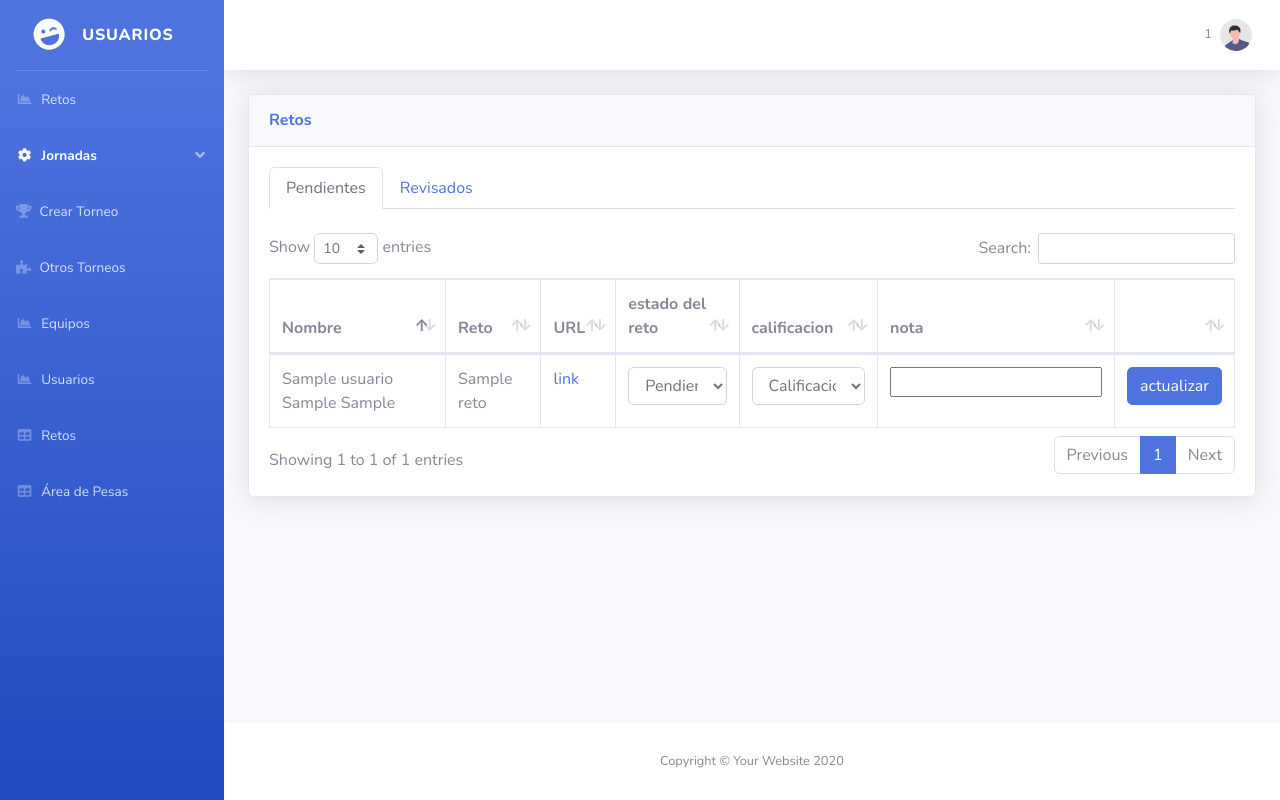
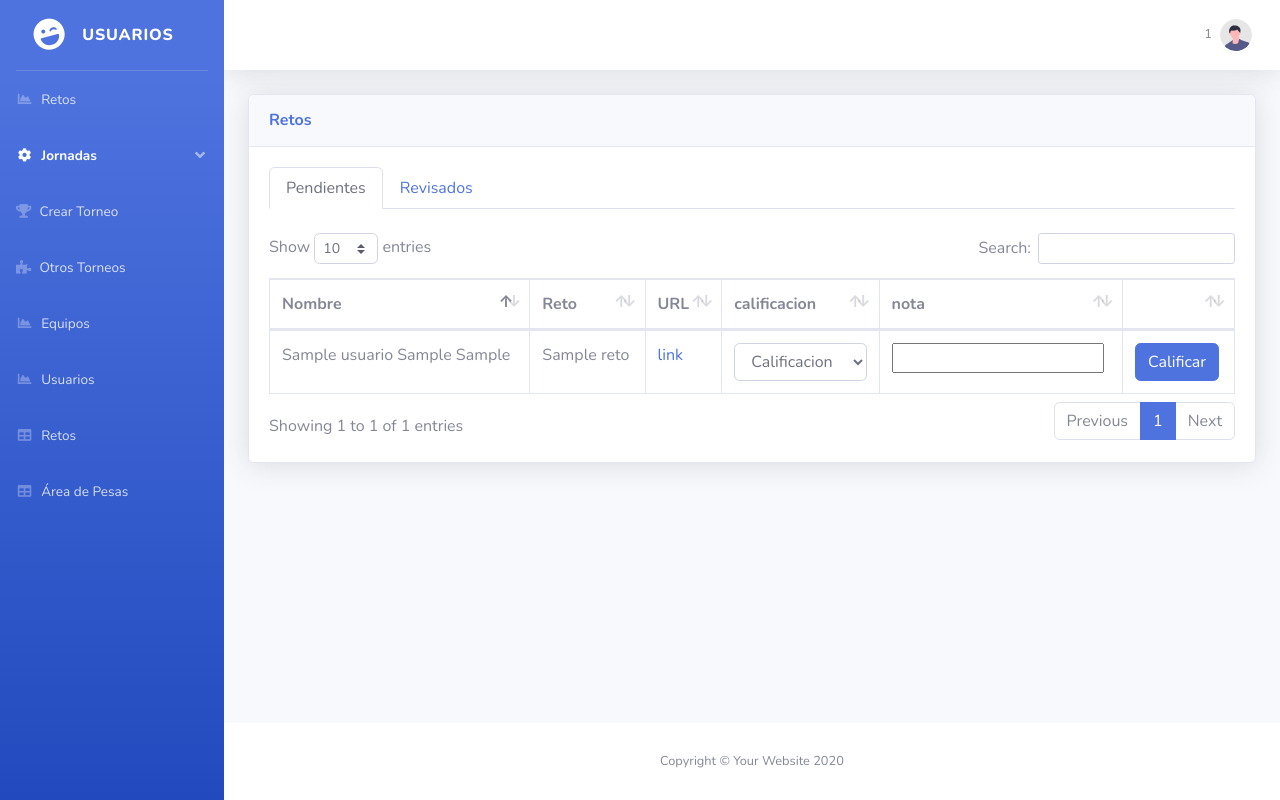
Before and after one commit to Salvadord21/deportes, a PHP site: page /admin/retos.php in a window 1280 px wide. Run offline with PHP 8.4, Linux system fonts and the light colour scheme; the visitor is signed in with stand-in values (Sample User, id 1); tables that the repository leaves empty or names only in its code hold one stand-in row (values such as "Sample post").

Commit message:
retos y admin

```diff
--- a/admin/imc/calificar_reto.php
+++ b/admin/imc/calificar_reto.php
@@ -8,9 +8,7 @@ include '../../php/conexion.php';
 $id=$_POST['actualizar'];
 $notas = $_POST['notas'];
 $disciplina = $_POST['diciplinas'];
-for ($i = 0; $i < count($disciplina); $i ++){
-    $estado = $disciplina[$i];
-}
+
 $disciplina2 = $_POST['diciplinas2'];
 for ($i = 0; $i < count($disciplina2); $i ++){
     $calificacion = $disciplina2[$i];
@@ -18,7 +16,7 @@ for ($i = 0; $i < count($disciplina2); $i ++){
 
 
 
-$insert = "UPDATE retos_subidos SET  calificacion= '$calificacion',nota= '$notas',fecha_revisado= NOW(), estado= '$estado' WHERE id = '$id'";
+$insert = "UPDATE retos_subidos SET  calificacion= '$calificacion',nota= '$notas',fecha_revisado= NOW(), estado= 1 WHERE id = '$id'";
 
 $resultado = mysqli_query($conexion, $insert);
 if ($resultado) {
--- a/admin/retos.php
+++ b/admin/retos.php
@@ -35,7 +35,6 @@ include '../php/conexion.php';
                                     <th>Nombre</th>
                                     <th>Reto</th>
                                     <th>URL</th>
-                                    <th>estado del reto</th>
                                     <th>calificacion</th>
                                     <th>nota</th>
                                     <th></th>
@@ -59,10 +58,6 @@ include '../php/conexion.php';
                                             <td><?php echo $mostrar['nombre'] ?></td>
                                             <td><?php echo $mostrar['nombre_reto'] ?></td>
                                             <td><a href="<?php echo $mostrar['url'] ?>">link</a></td>
-                                            <td><select name="diciplinas[]" class="form-control" id="disciplinas">
-                                                    <option value="0"<?php echo $areas2 == '0' ? 'selected="selected"'  : '' ?>>Pendiente</option>
-                                                    <option value="1"<?php echo $areas2 == '1' ? 'selected="selected"'  : '' ?>>Revisado</option>
-                                                </select></td>
                                             <td><select name="diciplinas2[]" class="form-control" id="disciplinas">
                                                     <option value="0"<?php echo $areas == '0' ? 'selected="selected"'  : '' ?>>Calificacion</option>
                                                     <option value="1"<?php echo $areas == '1' ? 'selected="selected"'  : '' ?>>1</option>
@@ -73,7 +68,7 @@ include '../php/conexion.php';
                                             <td><input type="text" id="notaret"  name="notas"></td>
                                             <td>
                                                 <input type="hidden" value="<?php echo $mostrar['id'] ?>" name="actualizar">
-                                                <button type="submit" class="btn btn-primary">actualizar</button>
+                                                <button type="submit" class="btn btn-primary">Calificar</button>
                                             </td>
                                         </form>
                                     </tr>
@@ -99,7 +94,6 @@ include '../php/conexion.php';
                                     <th>estado del reto</th>
                                     <th>calificacion</th>
                                     <th>nota</th>
-                                    <th></th>
                                 </tr>
                                 </thead>
                                 <tbody>
@@ -120,7 +114,7 @@ include '../php/conexion.php';
                                                     <option value="0"<?php echo $areas2 == '0' ? 'selected="selected"'  : '' ?>>Pendiente</option>
                                                     <option value="1"<?php echo $areas2 == '1' ? 'selected="selected"'  : '' ?>>Revisado</option>
                                                 </select></td>
-                                            <td><select name="diciplinas2[]" class="form-control" id="disciplinas" readonly="">
+                                            <td><select name="diciplinas2[]" class="form-control" id="disciplinas">
                                                     <option value="0"<?php echo $areas == '0' ? 'selected="selected"'  : '' ?>>Calificacion</option>
                                                     <option value="1"<?php echo $areas == '1' ? 'selected="selected"'  : '' ?>>1</option>
                                                     <option value="2"<?php echo $areas == '2' ? 'selected="selected"'  : '' ?>>2</option>
@@ -128,10 +122,6 @@ include '../php/conexion.php';
                                                     <option value="4"<?php echo $areas == '4' ? 'selected="selected"'  : '' ?>>Rechazado</option>
                                                 </select></td>
                                             <td><?php echo $mostrar['nota'] ?></td>
-                                            <td>
-                                                <input type="hidden" value="<?php echo $mostrar['id'] ?>" name="actualizar">
-                                                <button type="submit" class="btn btn-primary">actualizar</button>
-                                            </td>
                                         </form>
                                     </tr>
                                     <?php
--- a/admin/usuario_espe.php
+++ b/admin/usuario_espe.php
@@ -215,9 +215,7 @@ if ($admin==0){
                                                             </thead>
                                                             <tbody>
                                                             <?php
-                                                            $sql= "SELECT creacion_reto.nombre_reto, retos_subidos.nota, retos_subidos.calificacion,
-                                                            retos_subidos.fecha_subida FROM retos_subidos INNER JOIN creacion_reto on retos_subidos.id_reto=
-                                                            creacion_reto.id INNER JOIN usuarios on retos_subidos.usuarios_id=usuarios.id WHERE usuarios.id='$id_usua'";
+                                                            $sql= "SELECT creacion_reto.nombre_reto, retos_subidos.nota, retos_subidos.calificacion, retos_subidos.fecha_subida FROM retos_subidos INNER JOIN creacion_reto on retos_subidos.creacion_reto_id= creacion_reto.id INNER JOIN usuarios on retos_subidos.usuarios_id=usuarios.id WHERE usuarios.id='$id_usua'";
                                                             $result=mysqli_query($conexion,$sql);
                                                             while($mostrar=mysqli_fetch_array($result)){
                                                                 $x=$mostrar['calificacion'];
--- a/php/enviar-reto.php
+++ b/php/enviar-reto.php
@@ -11,7 +11,7 @@ if (!empty($idusu)){
 
     if (!empty($video)) {
 
-        $enviar = "INSERT INTO retos_subidos (id_reto, usuarios_id, url, estado, calificacion, fecha_subida) VALUES ('$idreto', '$idusu','$video', 0, 0, NOW())";
+        $enviar = "INSERT INTO retos_subidos (creacion_reto_id, usuarios_id, url, estado, calificacion, fecha_subida,revisor_id) VALUES ('$idreto', '$idusu','$video', 0, 0, NOW(),1)";
 
         $query = mysqli_query($conexion, $enviar);
 
```
Also changed, not shown: retos.php (+3 -4 lines).
